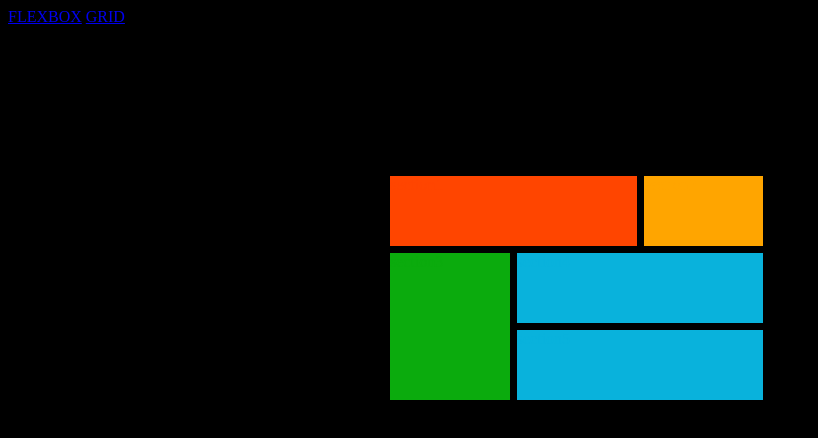
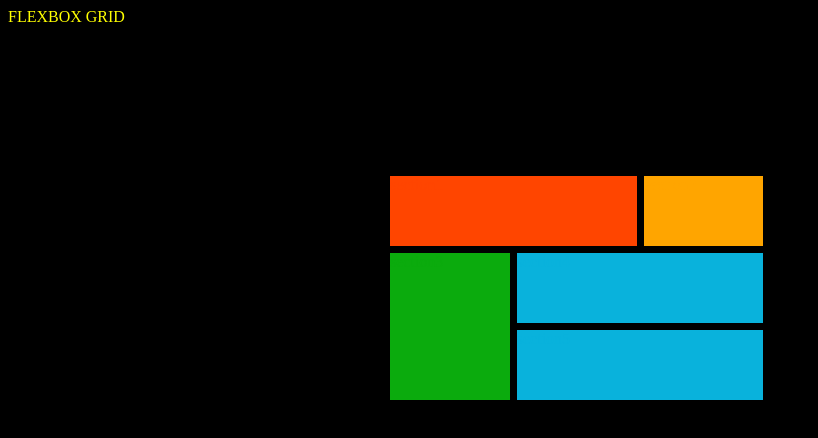
Before and after one commit to Oyindamola27/flexxbox-gridbox, a plain HTML site: page grid.html in a window 1280 px wide. Shown: the whole page, without its empty margins (0-818 px from the left). Drawn offline with Linux system fonts and the light colour scheme.

Commit message:
Update stylesheet2.css

```diff
--- a/stylesheet2.css
+++ b/stylesheet2.css
@@ -1,7 +1,5 @@
 body{
     background-color: black;
-
-
 
 }
 .container-grid{
@@ -12,8 +10,7 @@
     width: 500px;
     margin: auto;
     margin-top: 150px;
-
-}
+   }
 .section1{
     grid-column-start: 1;
     grid-column-end: 3;
@@ -21,15 +18,12 @@
     grid-row-end: 2;
     background-color: orangered;
     color: orangered;
-
-
 }
 .section2{
     grid-column: 3/4;
     grid-row: 1/2;
     background-color: orange;
     color: orange;
-
 }
 .section3{
 grid-column: 1/2;
@@ -49,3 +43,8 @@
     background-color: rgb(9, 178, 220);
     color: rgb(9, 178, 220);
 }
+a{
+    text-decoration: none;
+    color: yellow;
+    font-size: bolder;
+}
```
